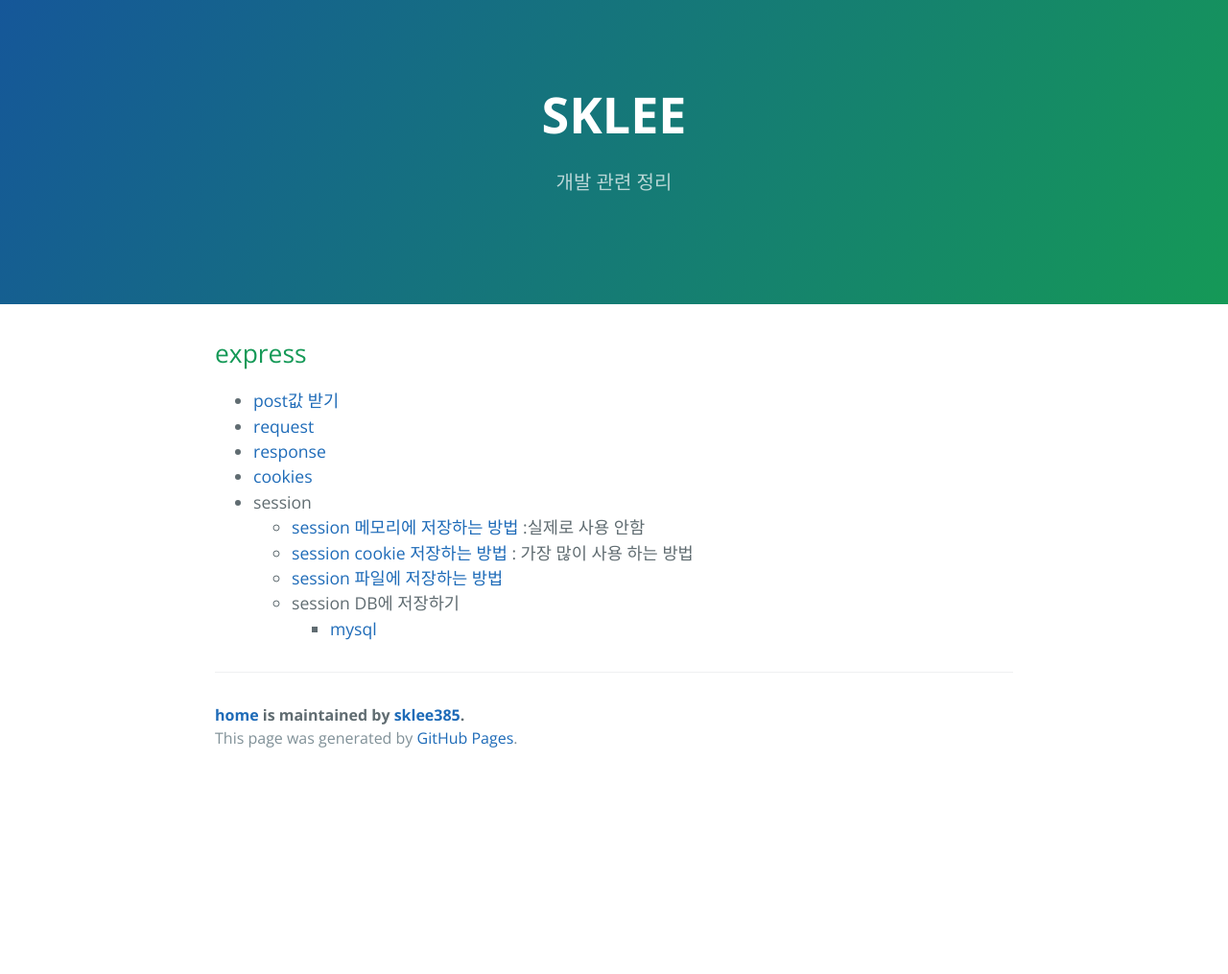
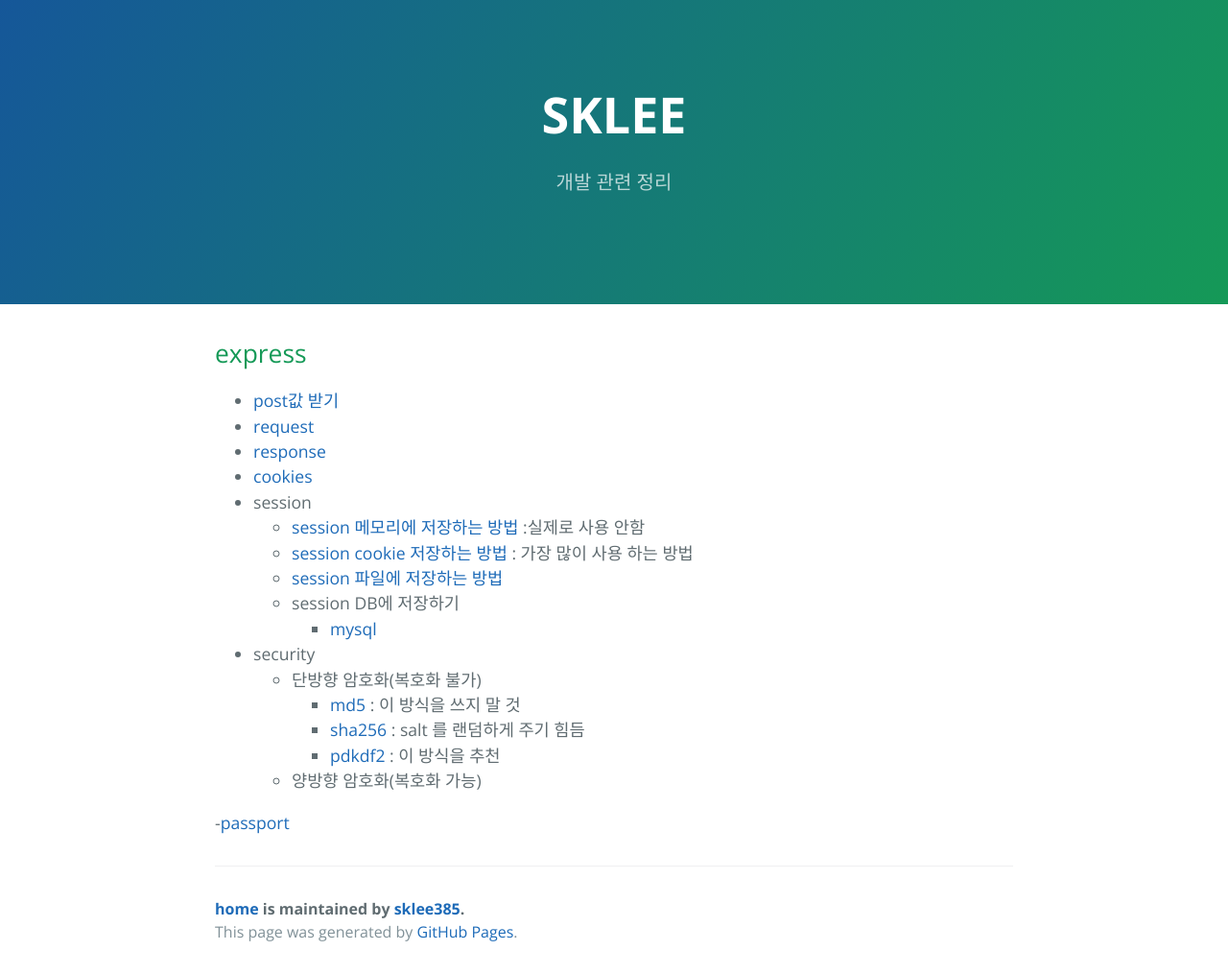
Before and after one commit to sklee385/home, a Jekyll site: the page built from md/nodejs/express/index.md, in a window 1280 px wide. Shown: the whole page at 96% size. Built offline with Jekyll 4.4.1, drawn with Linux system fonts in a browser that asks for light colours; our own code applies the rules of GitHub Pages for plain Markdown files; before the commit the page ends 900 px from its top, so only the background shows below that.

Commit message:
암호화

```diff
--- a/md/nodejs/express/index.md
+++ b/md/nodejs/express/index.md
@@ -12,3 +12,11 @@ layout: default
     - [session 파일에 저장하는 방법](session_file.html)
     - session DB에 저장하기
         - [mysql](session_mysql.html)
+- security
+    - 단방향 암호화(복호화 불가)
+        - [md5](security_password_md5.html) : 이 방식을 쓰지 말 것
+        - [sha256](security_password_sha256.html) : salt 를 랜덤하게 주기 힘듬
+        - [pdkdf2](security_pdkdf2.html)    : 이 방식을 추천
+    - 양방향 암호화(복호화 가능)
+
+-[passport](passport.html)
```
Also changed, not shown: md/nodejs/express/passport.md (added, +3 -0 lines), md/nodejs/express/security_password_md5.md (added, +41 -0 lines), md/nodejs/express/security_password_sha256.md (added, +39 -0 lines), md/nodejs/express/security_pdkdf2.md (added, +14 -0 lines).
